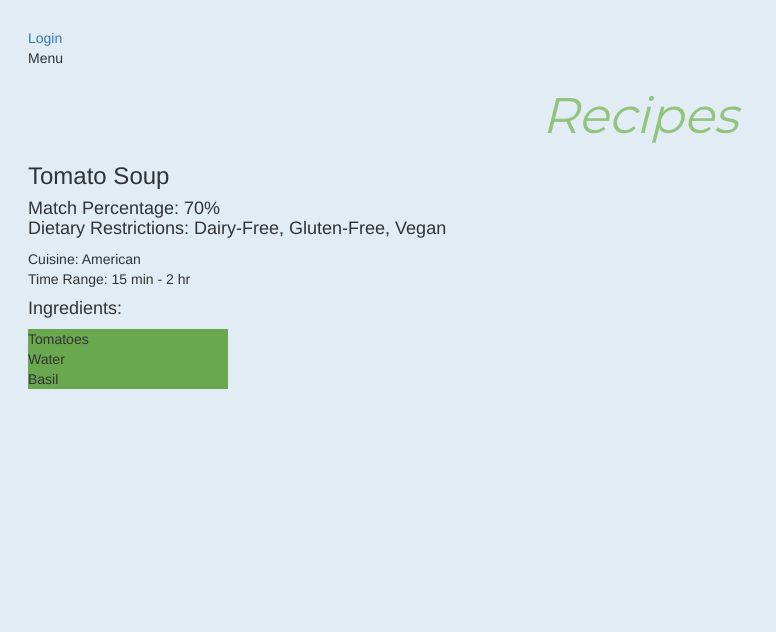
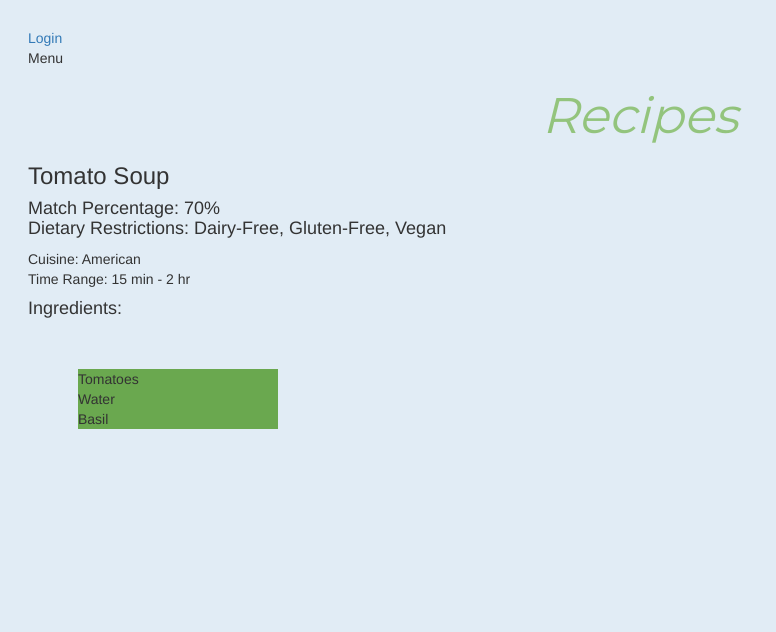
Before and after one commit to de08oei/nutrify-cssi, a website: page sample-recipes.html in a window 1280 px wide. Shown: the whole page, without its empty margins (0-776 px from the left). Drawn offline with nearby package versions, Linux system fonts and the light colour scheme.

Commit message:
Update sample-recipes.html

```diff
--- a/sample-recipes.html
+++ b/sample-recipes.html
@@ -1,6 +1,8 @@
+<!-- Integrate CSS styling -->
+<link rel="stylesheet" href="style.css">
+
 <!DOCTYPE html>
 <html lang="en">
-
 
   <!-- From: https://stackoverflow.com/questions/50907314/bootstrap-navbar-pop-up-form -->
   <link rel="stylesheet" href="https://maxcdn.bootstrapcdn.com/bootstrap/3.3.7/css/bootstrap.min.css">
@@ -30,6 +32,8 @@
 
     </div>
   </div>
+
+
 
   <br>
 <div id = "navBar" class = "sidenav">
@@ -81,8 +85,6 @@
 
   <body>
 
-
-
     <h1>
       Recipes
     </h1>
```
